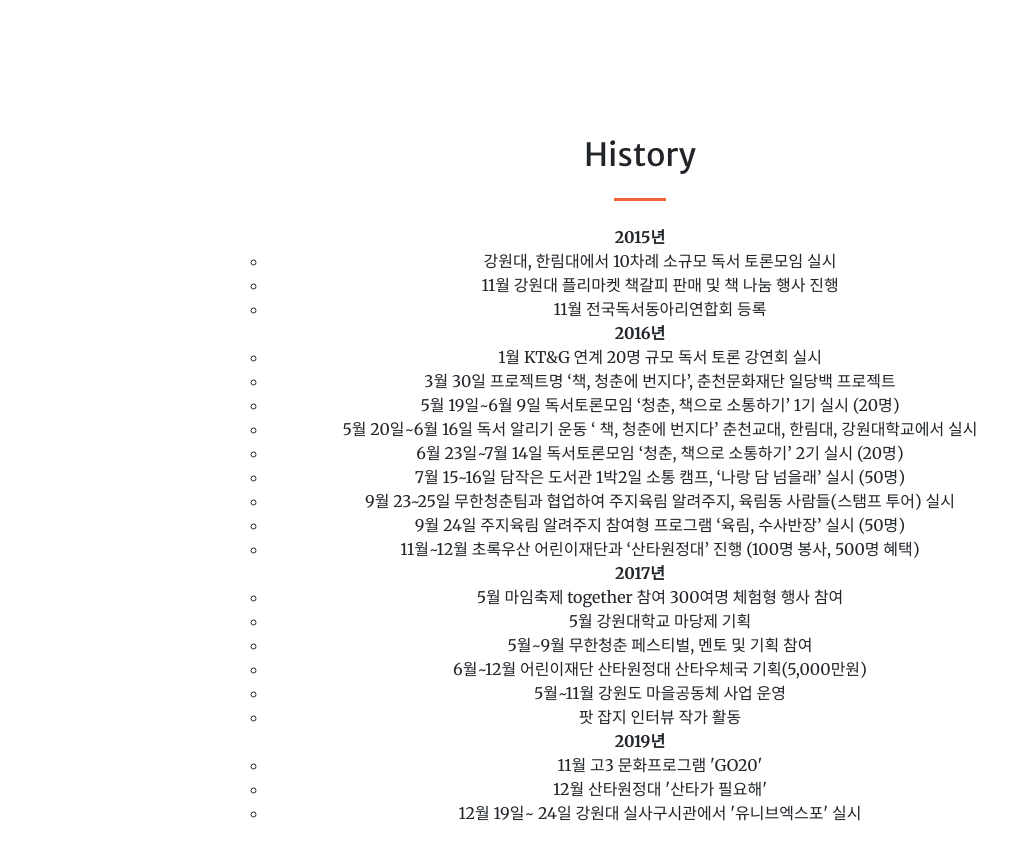
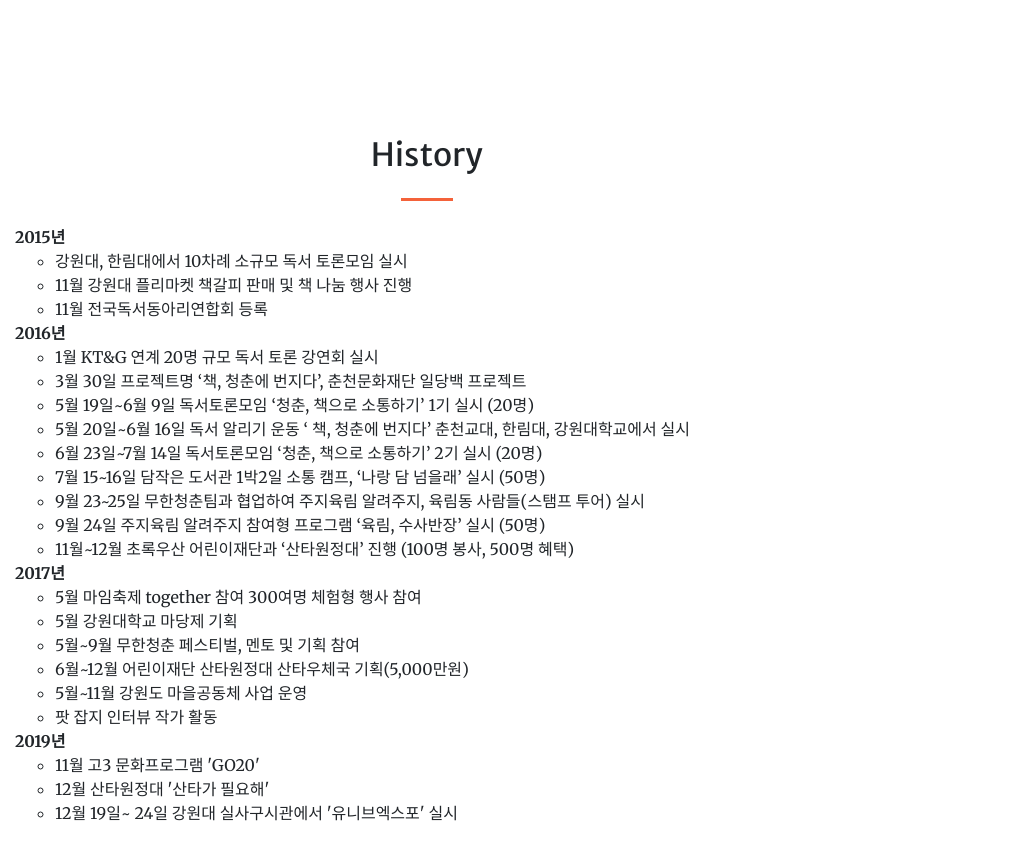
Before and after one commit to chungchunbunjim/chungchunbunjim.github.io, a website with bundled scripts: page index.html in a window 1280 px wide. Shown: the part 1840-2700 px from the top of the page, without its empty margins (0-1023 px from the left). Built offline with nearby package versions, Linux system fonts and the light colour scheme.

Commit message:
Add files via upload

```diff
--- a/index.html
+++ b/index.html
@@ -158,9 +158,9 @@
 
 
   <div class="container-fluid">
-<div class="row justify-content-center">
-<div class="col-xs-12 col-md-8 text-center">
-          <h2 class="mt-0">History</h2>
+<div class="row">
+<div class="col-xs-12 col-md-8">
+          <h2 class="mt-0 text-center">History</h2>
           <hr class="divider my-4">
 <ul class="list-unstyled">
     <li><b>2015년</b></li>
```
